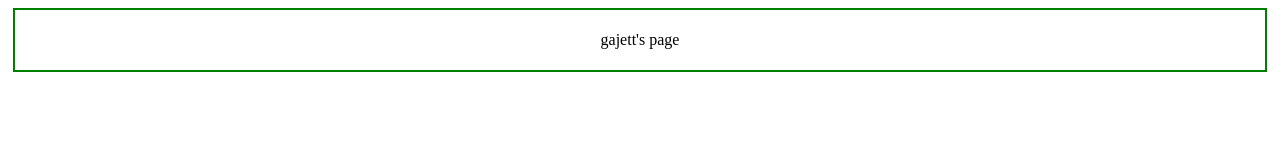
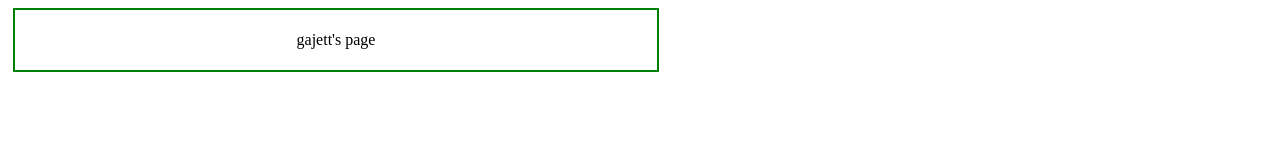
Before and after one commit to gajett/gajett.github.io, a plain HTML site: page index.html in a window 1280 px wide. Drawn offline with Linux system fonts and the light colour scheme.

Commit message:
Update index.html

```diff
--- a/index.html
+++ b/index.html
@@ -1,5 +1,5 @@
 <html>
 <body>
-<div style="border: 2px solid green; padding: 5px; margin: 5px; text-align: center;"><p>gajett's page</p></div>
+<div style="border: 2px solid green; padding: 5px; margin: 5px; text-align: center; width: 50%;"><p>gajett's page</p></div>
 </body>
 </html>
```
